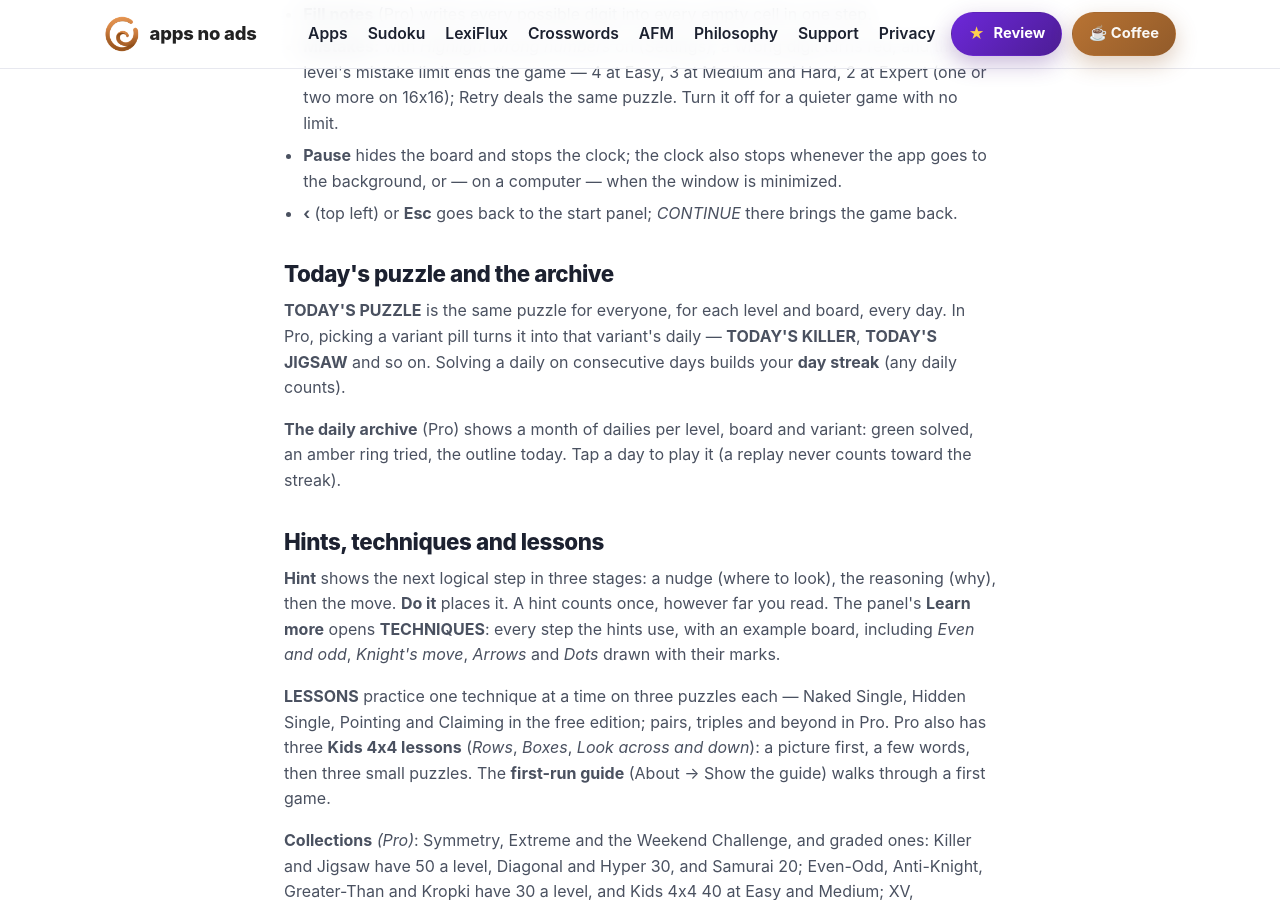
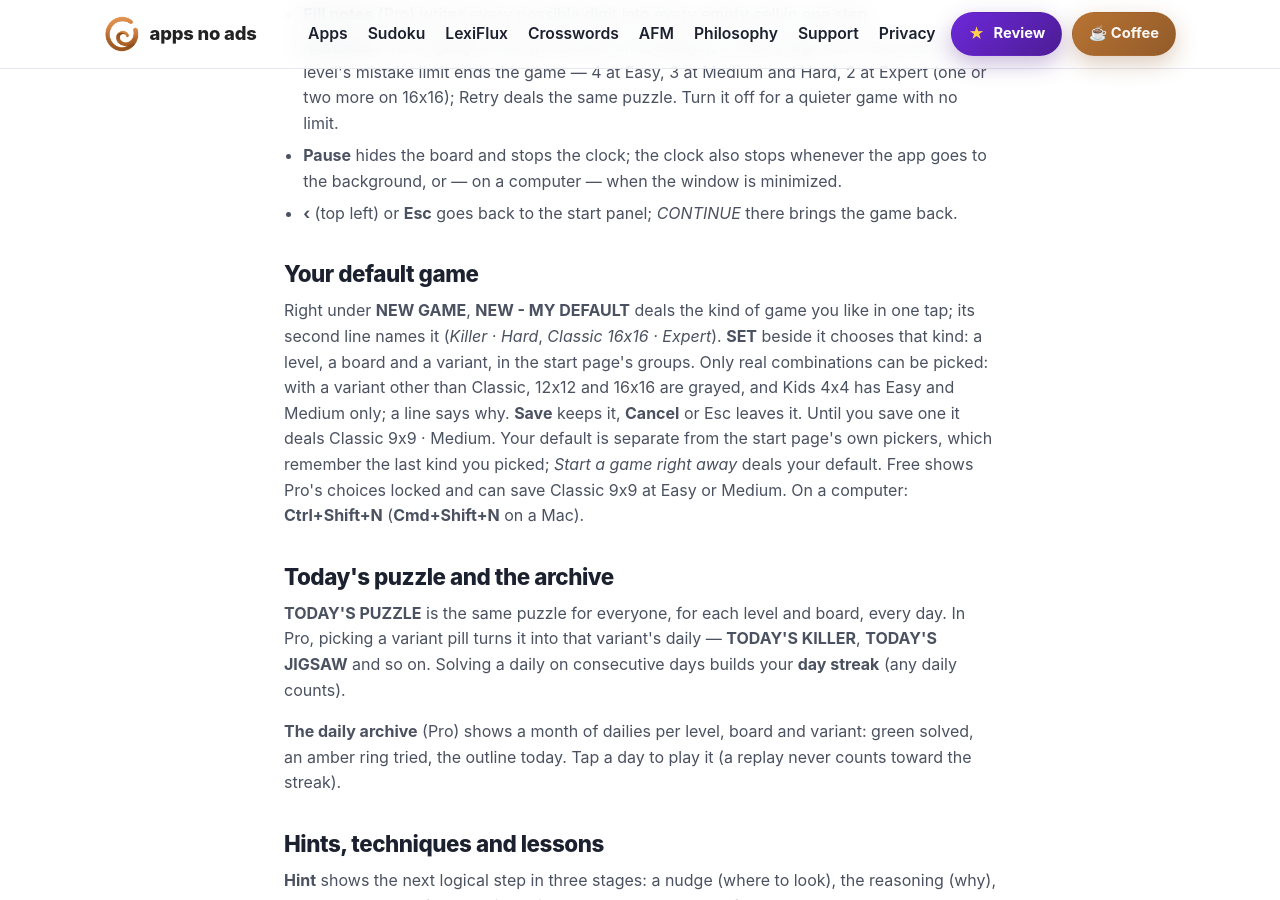
Before and after one commit to mstevensjr/appsnoads, a Jekyll site: the page sudoku-guide.html, which Jekyll copies as it is, in a window 1280 px wide and 900 px high, scrolled down 2735 px. Built offline with Jekyll 4.4.1, drawn with Linux system fonts in a browser that asks for light colours.

Commit message:
Sudoku guide: Your default game - NEW - MY DEFAULT and SET (from the Sudoku repo's round 85). Not merged, not pushed.
Co-Authored-By: Claude Opus 5.5 <noreply@anthropic.com>

```diff
--- a/sudoku-guide.html
+++ b/sudoku-guide.html
@@ -79,6 +79,8 @@
     <p>The free edition can play <strong>one game of each Pro puzzle</strong> (<em>TRY PRO</em> on the start panel): Classic at Hard, the others at Medium.</p>
     <h2 id="playing">Playing</h2>
     <ul><li><strong>Enter a digit:</strong> tap a cell, then a number. Typing the same digit again erases it; <strong>X</strong> erases.</li><li><strong>Notes:</strong> tap the pencil to write small notes instead; tap it again to go back. <em>Smart notes</em> (Settings, on by default) removes a digit from the notes it can no longer be in.</li><li><strong>The sticky pen:</strong> hold a number until it lights up; every empty cell you tap then gets it. Tap a cell holding a number, or the number again, to put it down.</li><li><strong>Undo / Redo</strong> step back and forth through every move.</li><li><strong>Fill notes</strong> (Pro) writes every possible digit into every empty cell in one step.</li><li><strong>Mistakes:</strong> with <em>Highlight wrong numbers</em> on (Settings), a wrong digit turns red, and the level's mistake limit ends the game — 4 at Easy, 3 at Medium and Hard, 2 at Expert (one or two more on 16x16); Retry deals the same puzzle. Turn it off for a quieter game with no limit.</li><li><strong>Pause</strong> hides the board and stops the clock; the clock also stops whenever the app goes to the background, or — on a computer — when the window is minimized.</li><li><strong>‹</strong> (top left) or <strong>Esc</strong> goes back to the start panel; <em>CONTINUE</em> there brings the game back.</li></ul>
+    <h2 id="your-default-game">Your default game</h2>
+    <p>Right under <strong>NEW GAME</strong>, <strong>NEW - MY DEFAULT</strong> deals the kind of game you like in one tap; its second line names it (<em>Killer &middot; Hard</em>, <em>Classic 16x16 &middot; Expert</em>). <strong>SET</strong> beside it chooses that kind: a level, a board and a variant, in the start page's groups. Only real combinations can be picked: with a variant other than Classic, 12x12 and 16x16 are grayed, and Kids 4x4 has Easy and Medium only; a line says why. <strong>Save</strong> keeps it, <strong>Cancel</strong> or Esc leaves it. Until you save one it deals Classic 9x9 &middot; Medium. Your default is separate from the start page's own pickers, which remember the last kind you picked; <em>Start a game right away</em> deals your default. Free shows Pro's choices locked and can save Classic 9x9 at Easy or Medium. On a computer: <strong>Ctrl+Shift+N</strong> (<strong>Cmd+Shift+N</strong> on a Mac).</p>
     <h2 id="todays-puzzle-and-the-archive">Today's puzzle and the archive</h2>
     <p><strong>TODAY'S PUZZLE</strong> is the same puzzle for everyone, for each level and board, every day. In Pro, picking a variant pill turns it into that variant's daily — <strong>TODAY'S KILLER</strong>, <strong>TODAY'S JIGSAW</strong> and so on. Solving a daily on consecutive days builds your <strong>day streak</strong> (any daily counts).</p>
     <p><strong>The daily archive</strong> (Pro) shows a month of dailies per level, board and variant: green solved, an amber ring tried, the outline today. Tap a day to play it (a replay never counts toward the streak).</p>
```
